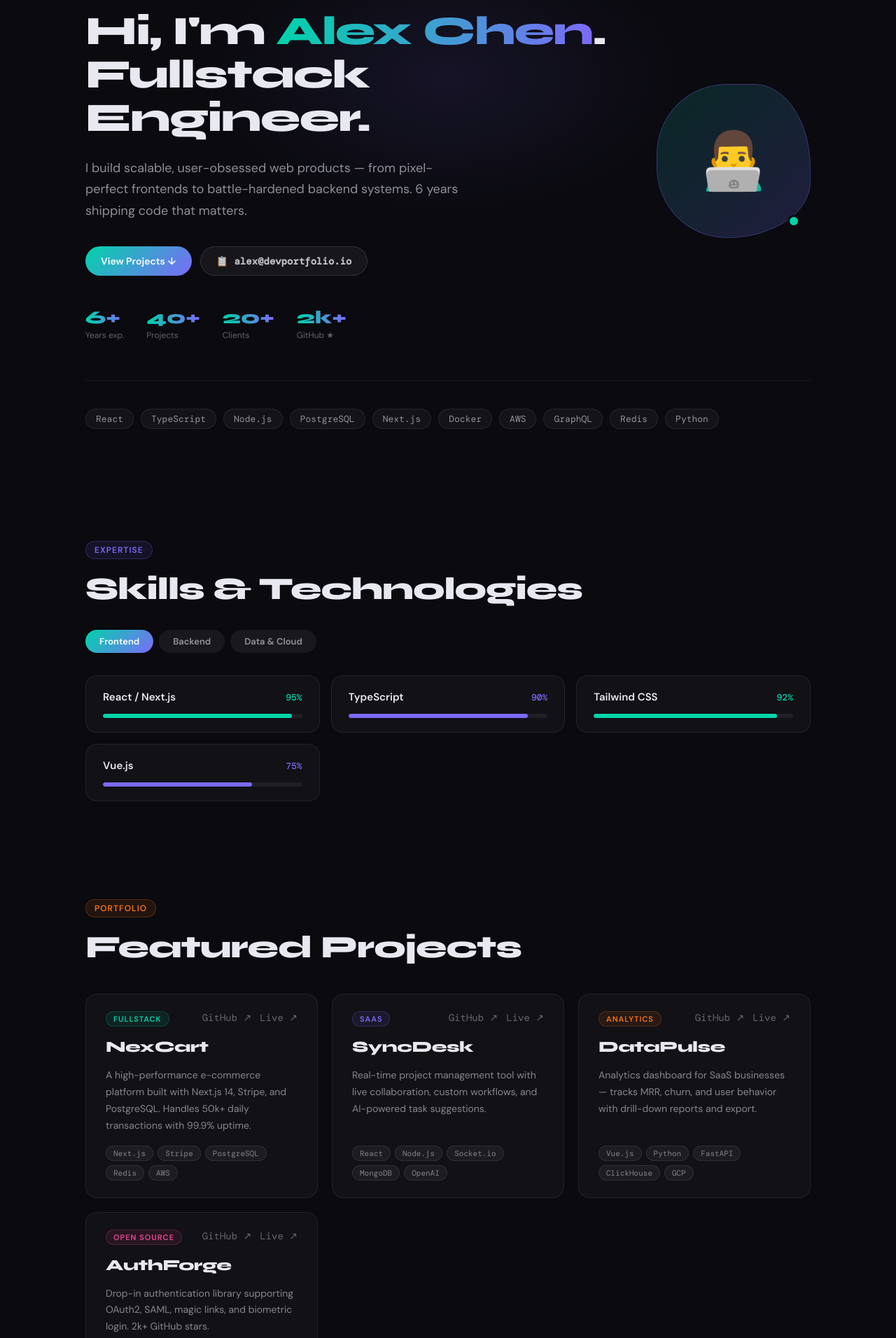
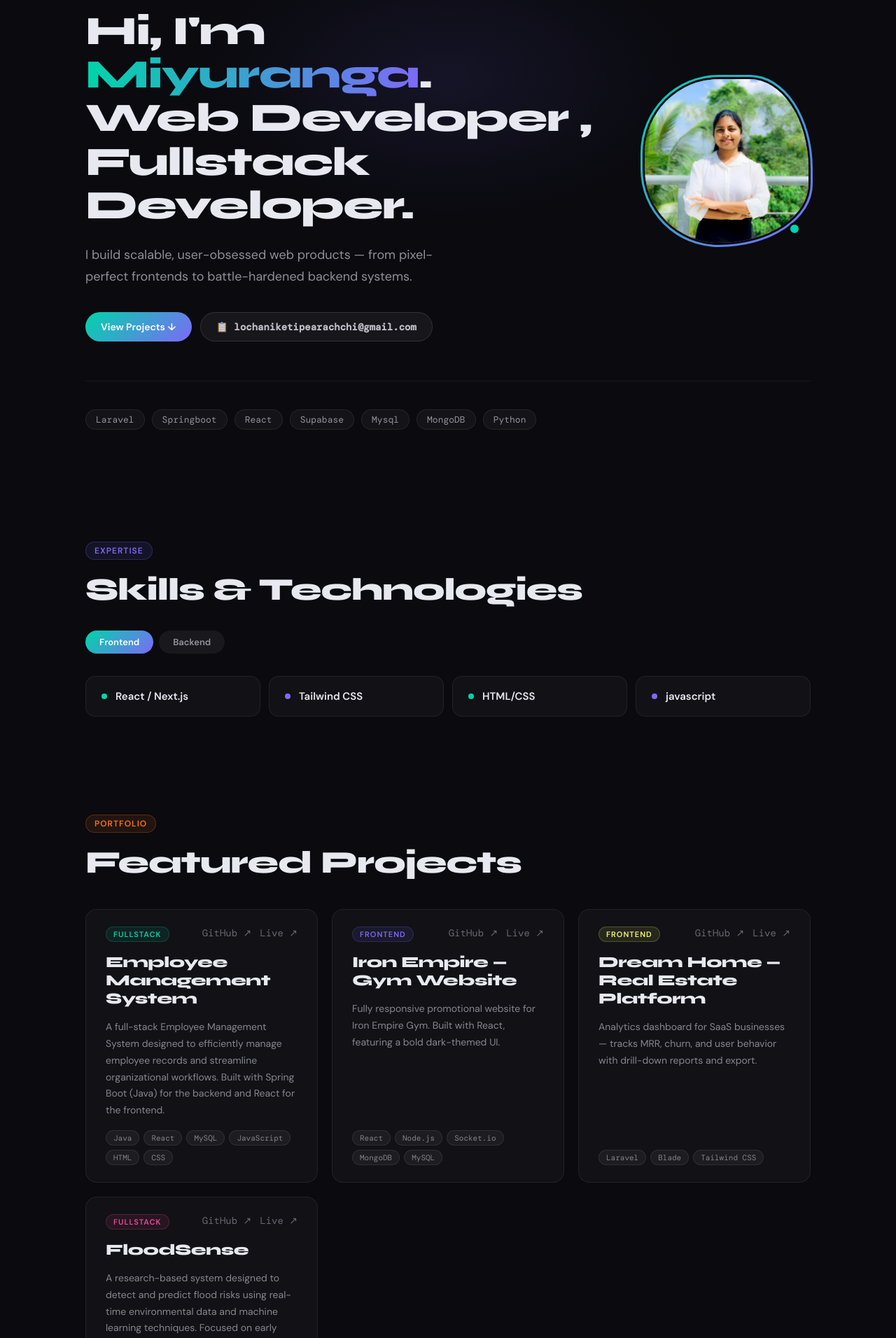
Before and after one commit to lochani1221/my-portfolio, a React (Vite) app: page / in a window 1280 px wide. Shown: the part 168-2080 px from the top of the page at 70% size. Built offline with nearby package versions, Linux system fonts and the light colour scheme.

Commit message:
complete the portfolio

```diff
--- a/index.html
+++ b/index.html
@@ -3,7 +3,7 @@
   <head>
     <meta charset="UTF-8" />
     <meta name="viewport" content="width=device-width, initial-scale=1.0" />
-    <title>Alex Chen — Fullstack Developer</title>
+    <title>Miyuranga Ketipearachchi — Fullstack Developer</title>
     <link
       href="https://fonts.googleapis.com/css2?family=Syne:wght@400;600;700;800&family=DM+Sans:wght@300;400;500;600&family=DM+Mono:wght@400;500&display=swap"
       rel="stylesheet"
--- a/src/components/Contact.jsx
+++ b/src/components/Contact.jsx
@@ -5,25 +5,25 @@ const CONTACT_INFO = [
   {
     icon: "📧",
     label: "Email",
-    value: "alex@devportfolio.io",
+    value: "lochaniketipearachchi@gmail.com",
     copyable: true,
   },
   {
     icon: "🐙",
     label: "GitHub",
-    value: "github.com/alexchen",
-    href: "https://github.com/",
+    value: "github.com/lochani1221",
+    href: "https://github.com/lochani1221",
   },
   {
     icon: "💼",
     label: "LinkedIn",
-    value: "linkedin.com/in/alexchen",
-    href: "https://linkedin.com/",
+    value: "linkedin.com/in/miyuranga-ketipearachchi",
+    href: "http://www.linkedin.com/in/miyuranga-ketipearachchi",
   },
   {
     icon: "🌍",
     label: "Location",
-    value: "San Francisco, CA (Remote OK)",
+    value: "Mapalagama, Galle (Remote OK)",
   },
 ];
 
@@ -32,11 +32,26 @@ export default function Contact() {
   const [sent, setSent] = useState(false);
   const [copied, setCopied] = useState(false);
 
-  const handleSubmit = (e) => {
-    e.preventDefault();
-    setSent(true);
-    setForm({ name: "", email: "", message: "" });
-  };
+ const handleSubmit = async (e) => {
+  e.preventDefault();
+  try {
+    const response = await fetch("https://formspree.io/f/mgodlddw", {
+      method: "POST",
+      headers: { "Content-Type": "application/json" },
+      body: JSON.stringify({
+        name: form.name,
+        email: form.email,
+        message: form.message,
+      }),
+    });
+    if (response.ok) {
+      setSent(true);
+      setForm({ name: "", email: "", message: "" });
+    }
+  } catch (error) {
+    console.error("Failed to send:", error);
+  }
+};
 
   const handleCopy = (value) => {
     navigator.clipboard.writeText(value);
--- a/src/components/Footer.jsx
+++ b/src/components/Footer.jsx
@@ -29,7 +29,7 @@ export default function Footer() {
           cursor: "pointer",
         }}
       >
-        alex.dev
+        miyuranga.dev
       </span>
 
       <p
@@ -38,7 +38,7 @@ export default function Footer() {
           color: "rgba(232,232,240,0.3)",
         }}
       >
-        Designed & built by Alex Chen — {new Date().getFullYear()}
+        Designed & built by Miyuranga Ketipearachchi — {new Date().getFullYear()}
       </p>
 
       <div style={{ display: "flex", gap: 20 }}>
--- a/src/components/Hero.jsx
+++ b/src/components/Hero.jsx
@@ -1,13 +1,12 @@
 import { useState } from "react";
 import FadeIn from "./FadeIn";
-import { TECH_STACK } from "../data/skills";
-import { STATS } from "../data/experience";
+import myPhoto from "../assets/photo.jpg";
 
 export default function Hero() {
   const [copied, setCopied] = useState(false);
 
   const copyEmail = () => {
-    navigator.clipboard.writeText("alex@devportfolio.io");
+    navigator.clipboard.writeText("lochaniketipearachchi@gmail.com");
     setCopied(true);
     setTimeout(() => setCopied(false), 2000);
   };
@@ -41,7 +40,7 @@ export default function Hero() {
         }}
       />
 
-      {/* Main grid: text + avatar */}
+      {/* Main grid: text + photo */}
       <div
         className="hero-grid"
         style={{
@@ -93,10 +92,10 @@ export default function Hero() {
                   WebkitTextFillColor: "transparent",
                 }}
               >
-                Alex Chen
+                Miyuranga
               </span>
               .<br />
-              Fullstack Engineer.
+              Web Developer , Fullstack Developer.
             </h1>
           </FadeIn>
 
@@ -111,8 +110,7 @@ export default function Hero() {
               }}
             >
               I build scalable, user-obsessed web products — from pixel-perfect
-              frontends to battle-hardened backend systems. 6 years shipping
-              code that matters.
+              frontends to battle-hardened backend systems.
             </p>
           </FadeIn>
 
@@ -162,67 +160,45 @@ export default function Hero() {
                 (e.currentTarget.style.background = "rgba(255,255,255,0.05)")
               }
             >
-              {copied ? "✓ Copied!" : "📋 alex@devportfolio.io"}
+              {copied ? "✓ Copied!" : "📋 lochaniketipearachchi@gmail.com"}
             </button>
-          </FadeIn>
-
-          {/* Stats row */}
-          <FadeIn
-            delay={400}
-            style={{ display: "flex", gap: 32, marginTop: 44 }}
-          >
-            {[
-              ["6+", "Years exp."],
-              ["40+", "Projects"],
-              ["20+", "Clients"],
-              ["2k+", "GitHub ★"],
-            ].map(([num, label]) => (
-              <div key={label}>
-                <div
-                  style={{
-                    fontFamily: "'Syne', sans-serif",
-                    fontSize: 26,
-                    fontWeight: 800,
-                    background: "linear-gradient(90deg,#00D4AA,#7C6AF7)",
-                    WebkitBackgroundClip: "text",
-                    WebkitTextFillColor: "transparent",
-                  }}
-                >
-                  {num}
-                </div>
-                <div
-                  style={{
-                    fontSize: 12,
-                    color: "rgba(232,232,240,0.4)",
-                    marginTop: 2,
-                  }}
-                >
-                  {label}
-                </div>
-              </div>
-            ))}
           </FadeIn>
         </div>
 
-        {/* Right: avatar */}
+        {/* Right: photo */}
         <FadeIn delay={200} style={{ position: "relative" }} className="hero-avatar">
           <div
             className="hero-avatar"
             style={{
-              width: 220,
-              height: 220,
-              borderRadius: "50% 40% 60% 50% / 50% 60% 40% 50%",
-              background:
-                "linear-gradient(135deg,rgba(0,212,170,0.15),rgba(124,106,247,0.2))",
-              border: "1px solid rgba(124,106,247,0.3)",
-              display: "flex",
-              alignItems: "center",
-              justifyContent: "center",
-              fontSize: 80,
               position: "relative",
+              width: 240,
+              height: 240,
             }}
           >
-            👨‍💻
+            {/* Gradient ring */}
+            <div
+              style={{
+                position: "absolute",
+                inset: -3,
+                borderRadius: "50% 40% 60% 50% / 50% 60% 40% 50%",
+                background: "linear-gradient(135deg,#00D4AA,#7C6AF7)",
+                zIndex: 0,
+              }}
+            />
+            {/* Your photo */}
+            <img
+              src={myPhoto}
+              alt="Miyuranga"
+              style={{
+                position: "relative",
+                zIndex: 1,
+                width: "100%",
+                height: "100%",
+                objectFit: "cover",
+                borderRadius: "50% 40% 60% 50% / 50% 60% 40% 50%",
+                border: "3px solid #0A0A0F",
+              }}
+            />
             {/* Online dot */}
             <div
               style={{
@@ -234,6 +210,7 @@ export default function Hero() {
                 borderRadius: "50%",
                 background: "#00D4AA",
                 border: "3px solid #0A0A0F",
+                zIndex: 2,
               }}
             />
           </div>
@@ -253,15 +230,12 @@ export default function Hero() {
         }}
       >
         {[
+          "Laravel",
+          "Springboot",
           "React",
-          "TypeScript",
-          "Node.js",
-          "PostgreSQL",
-          "Next.js",
-          "Docker",
-          "AWS",
-          "GraphQL",
-          "Redis",
+          "Supabase",
+          "Mysql",
+          "MongoDB",
           "Python",
         ].map((tech) => (
           <span
--- a/src/components/Projects.jsx
+++ b/src/components/Projects.jsx
@@ -1,5 +1,5 @@
 import FadeIn from "./FadeIn";
-import { PROJECTS } from "../data/projects";
+import { PROJECTS } from "../data/projects.jsx";
 
 export default function Projects() {
   return (
--- a/src/components/Skills.jsx
+++ b/src/components/Skills.jsx
@@ -1,7 +1,6 @@
 import { useState } from "react";
 import FadeIn from "./FadeIn";
-import AnimBar from "./AnimBar";
-import { SKILLS } from "../data/skills";
+import { SKILLS } from "../data/skills.jsx";
 
 export default function Skills() {
   const [activeTab, setActiveTab] = useState("Frontend");
@@ -67,8 +66,7 @@ export default function Skills() {
                 activeTab === tab
                   ? "linear-gradient(135deg,#00D4AA,#7C6AF7)"
                   : "rgba(255,255,255,0.06)",
-              color:
-                activeTab === tab ? "#fff" : "rgba(232,232,240,0.6)",
+              color: activeTab === tab ? "#fff" : "rgba(232,232,240,0.6)",
             }}
           >
             {tab}
@@ -80,8 +78,8 @@ export default function Skills() {
       <div
         style={{
           display: "grid",
-          gridTemplateColumns: "repeat(auto-fit, minmax(260px, 1fr))",
-          gap: 16,
+          gridTemplateColumns: "repeat(auto-fit, minmax(200px, 1fr))",
+          gap: 12,
         }}
       >
         {SKILLS[activeTab].map((skill, i) => (
@@ -90,41 +88,35 @@ export default function Skills() {
               style={{
                 background: "rgba(255,255,255,0.03)",
                 border: "1px solid rgba(255,255,255,0.07)",
-                borderRadius: 16,
-                padding: "20px 24px",
-                transition: "border-color 0.2s",
+                borderRadius: 14,
+                padding: "18px 22px",
+                display: "flex",
+                alignItems: "center",
+                gap: 12,
+                transition: "border-color 0.2s, transform 0.2s",
+              }}
+              onMouseEnter={(e) => {
+                e.currentTarget.style.borderColor = "rgba(124,106,247,0.35)";
+                e.currentTarget.style.transform = "translateY(-2px)";
+              }}
+              onMouseLeave={(e) => {
+                e.currentTarget.style.borderColor = "rgba(255,255,255,0.07)";
+                e.currentTarget.style.transform = "translateY(0)";
               }}
             >
-              {/* Skill name + percentage */}
+              {/* Colored dot */}
               <div
                 style={{
-                  display: "flex",
-                  justifyContent: "space-between",
-                  alignItems: "center",
-                  marginBottom: 14,
+                  width: 8,
+                  height: 8,
+                  borderRadius: "50%",
+                  background: i % 2 === 0 ? "#00D4AA" : "#7C6AF7",
+                  flexShrink: 0,
                 }}
-              >
-                <span style={{ fontWeight: 600, fontSize: 15 }}>
-                  {skill.name}
-                </span>
-                <span
-                  style={{
-                    fontFamily: "'DM Mono', monospace",
-                    fontSize: 13,
-                    color: i % 2 === 0 ? "#00D4AA" : "#7C6AF7",
-                    fontWeight: 500,
-                  }}
-                >
-                  {skill.level}%
-                </span>
-              </div>
-
-              {/* Animated progress bar */}
-              <AnimBar
-                level={skill.level}
-                color={i % 2 === 0 ? "#00D4AA" : "#7C6AF7"}
-                delay={i * 100}
               />
+              <span style={{ fontWeight: 600, fontSize: 15 }}>
+                {skill.name}
+              </span>
             </div>
           </FadeIn>
         ))}
--- a/src/data/Experience.jsx
+++ b/src/data/Experience.jsx
@@ -1,25 +1,19 @@
 export const EXPERIENCE = [
   {
-    role: "Senior Fullstack Engineer",
-    company: "Horizon Labs",
-    period: "2022 — Present",
+    role: "Software Developer Intern",
+    company: "Centre for Defence Research & Development",
+    period: "2025/02— 2025/08",
     color: "#00D4AA",
-    desc: "Leading a team of 6 engineers building a B2B SaaS platform serving 200+ enterprise clients. Architected microservices migration, reducing latency by 40%.",
+    desc: "Developing and maintaining secure software solutions for internal MOD and CDRD projects, managing multiple tasks focused on performance and functionality, and collaborating with teams to deliver complete, government-grade systems.",
   },
   {
-    role: "Fullstack Developer",
-    company: "Byte & Co.",
-    period: "2020 — 2022",
+    role: "School Leaver",
+    company: "Bank of Ceylon",
+    period: "2021/07 — 2022/02",
     color: "#7C6AF7",
-    desc: "Built and shipped 12 client products across fintech, health-tech, and logistics. Core contributor to internal design system adopted across all projects.",
+    desc: "Handled account opening and online banking services while providing customer service, maintaining accurate records, and supporting overall branch functions with efficiency and professionalism.",
   },
-  {
-    role: "Junior Developer",
-    company: "Codify Studio",
-    period: "2018 — 2020",
-    color: "#7C6AF7",
-    desc: "Started as a frontend intern, grew into fullstack. Shipped React Native app with 80k downloads. Introduced automated testing that cut regression bugs by 60%.",
-  },
+
 ];
 
 export const STATS = [
--- a/src/data/Projects.jsx
+++ b/src/data/Projects.jsx
@@ -1,38 +1,38 @@
 export const PROJECTS = [
   {
-    title: "NexCart",
+    title: "Employee Management System",
     tag: "Fullstack",
     color: "#00D4AA",
-    desc: "A high-performance e-commerce platform built with Next.js 14, Stripe, and PostgreSQL. Handles 50k+ daily transactions with 99.9% uptime.",
-    tech: ["Next.js", "Stripe", "PostgreSQL", "Redis", "AWS"],
-    github: "https://github.com/",
-    live: "https://example.com",
+    desc: "A full-stack Employee Management System designed to efficiently manage employee records and streamline organizational workflows. Built with Spring Boot (Java) for the backend and React for the frontend.",
+    tech: ["Java", "React","MySQL", "JavaScript", "HTML", "CSS"],
+    github: "https://github.com/lochani1221/employee-management-system",
   },
   {
-    title: "SyncDesk",
-    tag: "SaaS",
+    title: "Iron Empire — Gym Website",
+    tag: "Frontend",
     color: "#7C6AF7",
-    desc: "Real-time project management tool with live collaboration, custom workflows, and AI-powered task suggestions.",
-    tech: ["React", "Node.js", "Socket.io", "MongoDB", "OpenAI"],
-    github: "https://github.com/",
-    live: "https://example.com",
+    desc: "Fully responsive promotional website for Iron Empire Gym. Built with React, featuring a bold dark-themed UI.",
+    tech: ["React", "Node.js", "Socket.io", "MongoDB", "MySQL"],
+    github: "https://github.com/lochani1221/web-iron-empire",
+    live: "https://web-iron-empire.vercel.app/",
   },
   {
-    title: "DataPulse",
-    tag: "Analytics",
-    color: "#F97316",
+    title: "Dream Home — Real Estate Platform",
+    tag: "Frontend",
+    color: "#f5f76a",
     desc: "Analytics dashboard for SaaS businesses — tracks MRR, churn, and user behavior with drill-down reports and export.",
-    tech: ["Vue.js", "Python", "FastAPI", "ClickHouse", "GCP"],
-    github: "https://github.com/",
-    live: "https://example.com",
+    tech: ["Laravel", "Blade", "Tailwind CSS"],
+    github: "https://github.com/lochani1221/Dream-Home-Website",
+    live: "https://dream-home-website-production.up.railway.app/",
   },
   {
-    title: "AuthForge",
-    tag: "Open Source",
+    title: "FloodSense",
+    tag: "FullStack",
     color: "#EC4899",
-    desc: "Drop-in authentication library supporting OAuth2, SAML, magic links, and biometric login. 2k+ GitHub stars.",
-    tech: ["TypeScript", "JWT", "OAuth2", "SAML", "Docker"],
-    github: "https://github.com/",
-    live: "https://example.com",
+    desc: " A research-based system designed to detect and predict flood risks using real-time environmental data and machine learning techniques. Focused on early warning and data-driven decision-making. Technologies used: Python, Machine Learning, and Data Analysis",
+    tech: ["React", "Laravel", "Python", "Supabase"],
+    github: "https://github.com/dilmiishara/FloodSense",
+    github: "https://github.com/dilmiishara/Floodsense-backend",
+
   },
 ];
--- a/src/data/Skills.jsx
+++ b/src/data/Skills.jsx
@@ -1,27 +1,23 @@
 export const SKILLS = {
   Frontend: [
     { name: "React / Next.js", level: 95 },
-    { name: "TypeScript", level: 90 },
     { name: "Tailwind CSS", level: 92 },
-    { name: "Vue.js", level: 75 },
+    { name: "HTML/CSS", level: 90 },
+    { name: "javascript", level: 90 },
   ],
   Backend: [
-    { name: "Node.js / Express", level: 93 },
-    { name: "Python / Django", level: 82 },
-    { name: "GraphQL", level: 80 },
+    { name: "PHP (Laravel)", level: 93 },
+    { name: "Java (Spring Boot)", level: 82 },
+     { name: "Supabase", level: 80 },
+    { name: "MySQL", level: 80 },
+    { name: "MongoDB", level: 80 },
     { name: "REST APIs", level: 96 },
   ],
-  "Data & Cloud": [
-    { name: "PostgreSQL / MongoDB", level: 88 },
-    { name: "Redis", level: 78 },
-    { name: "AWS / GCP", level: 83 },
-    { name: "Docker / K8s", level: 80 },
-  ],
+
 };
 
 export const TECH_STACK = [
   "React",
-  "TypeScript",
   "Node.js",
   "PostgreSQL",
   "Next.js",
```
Also changed, not shown: src/assets/photo.jpg (added).
